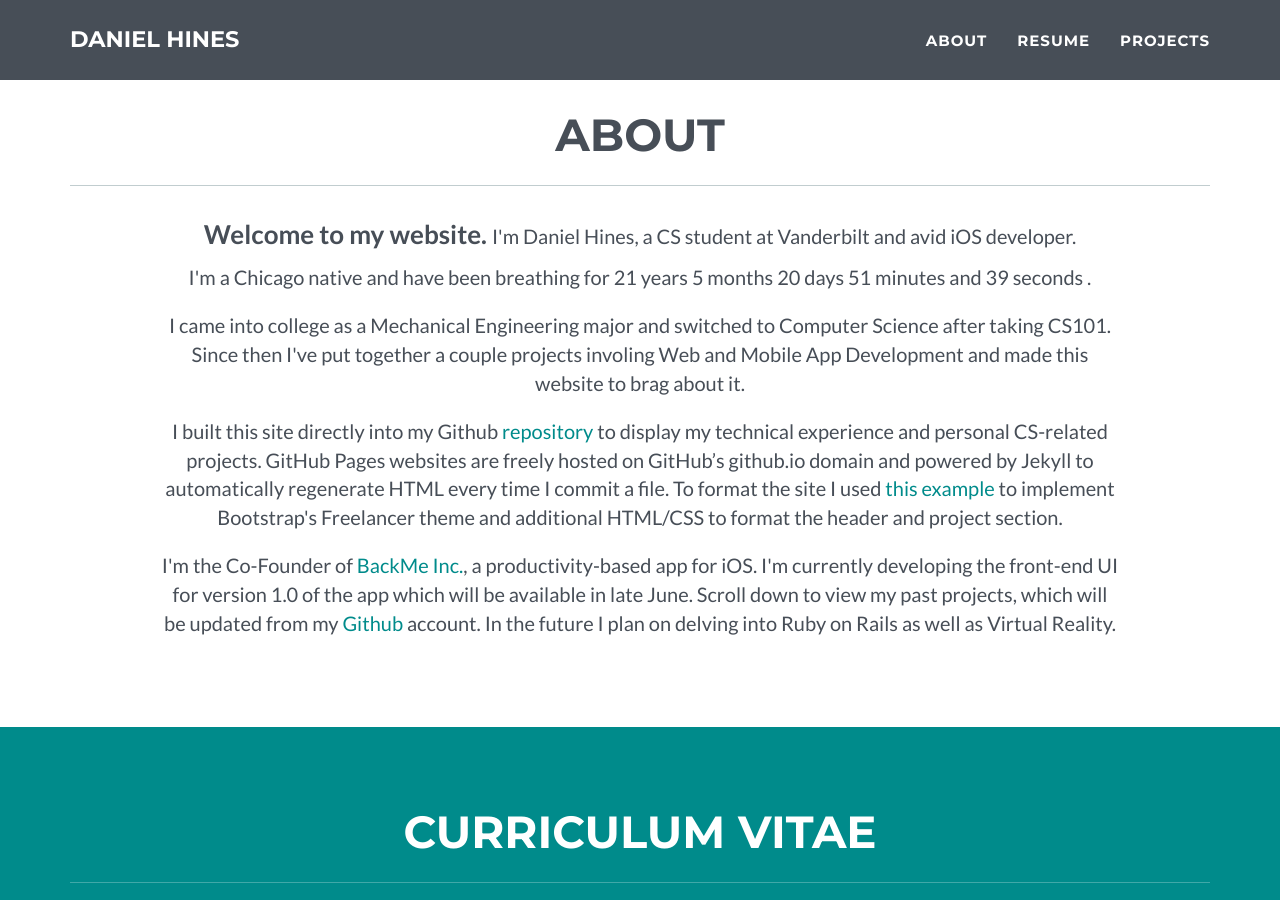
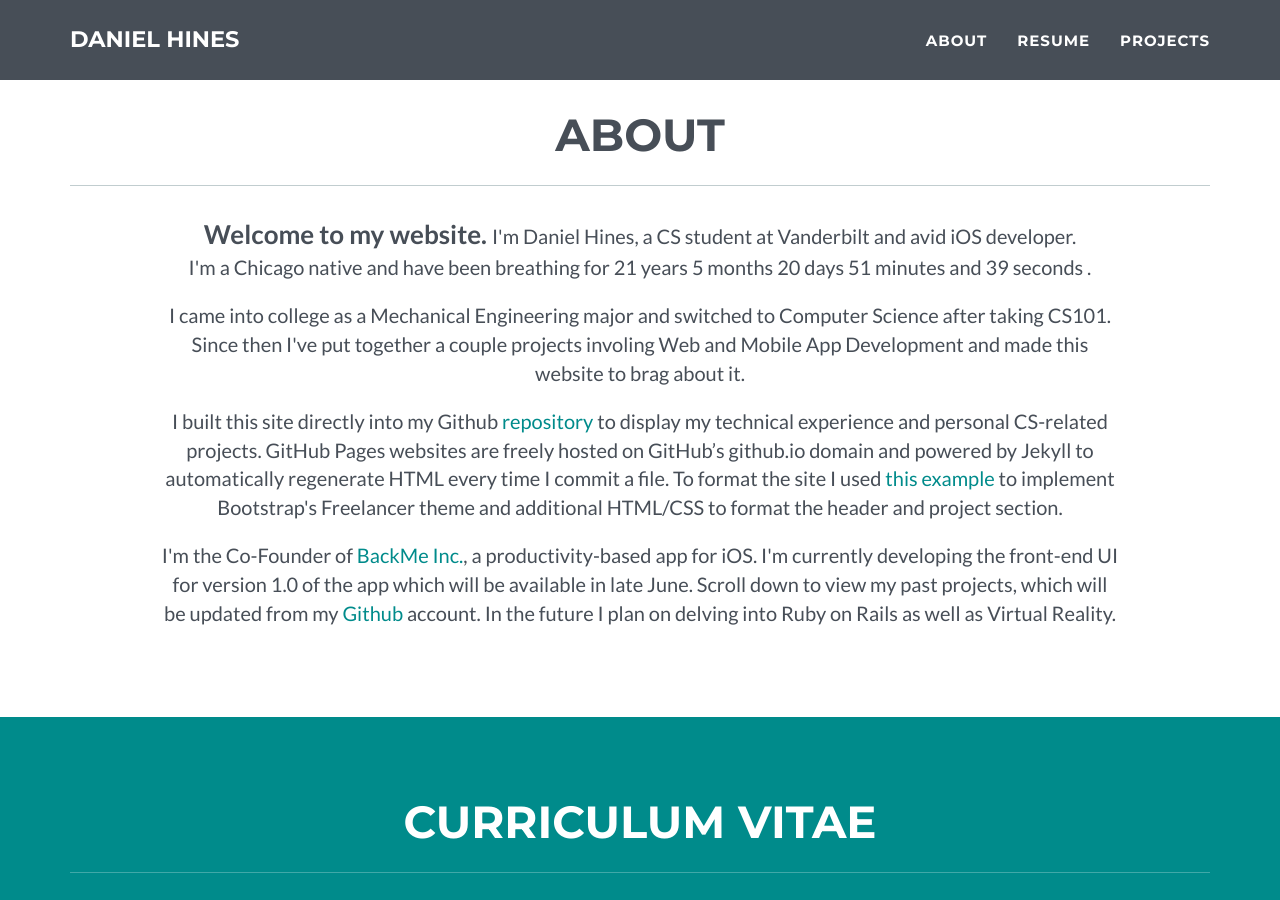
Before and after one commit to danielchines/danielchines.github.io, a Jekyll site: the page built from index.html, in a window 1280 px wide and 900 px high, scrolled down 793 px. Built offline with Jekyll 4.4.1, drawn with Linux system fonts in a browser that asks for light colours.

Commit message:
Update about.html

```diff
--- a/_includes/about.html
+++ b/_includes/about.html
@@ -7,8 +7,8 @@
                 </div>
             </div>
             <div class="row">
-              <p class="about-p"><b style="font-size: 26px">Welcome to my website. </b>{{ site.about.p1 }}</p>
-	            <p class="about-p">I'm a Chicago native and have been breathing for <span id="timeAlive"></span></p>
+              <p class="about-p"><b style="font-size: 26px">Welcome to my website. </b>{{ site.about.p1 }}
+	       <br />I'm a Chicago native and have been breathing for <span id="timeAlive"></span></p>
 		    <script>
           function ago(date) {
             function render(n, unit) {
```
